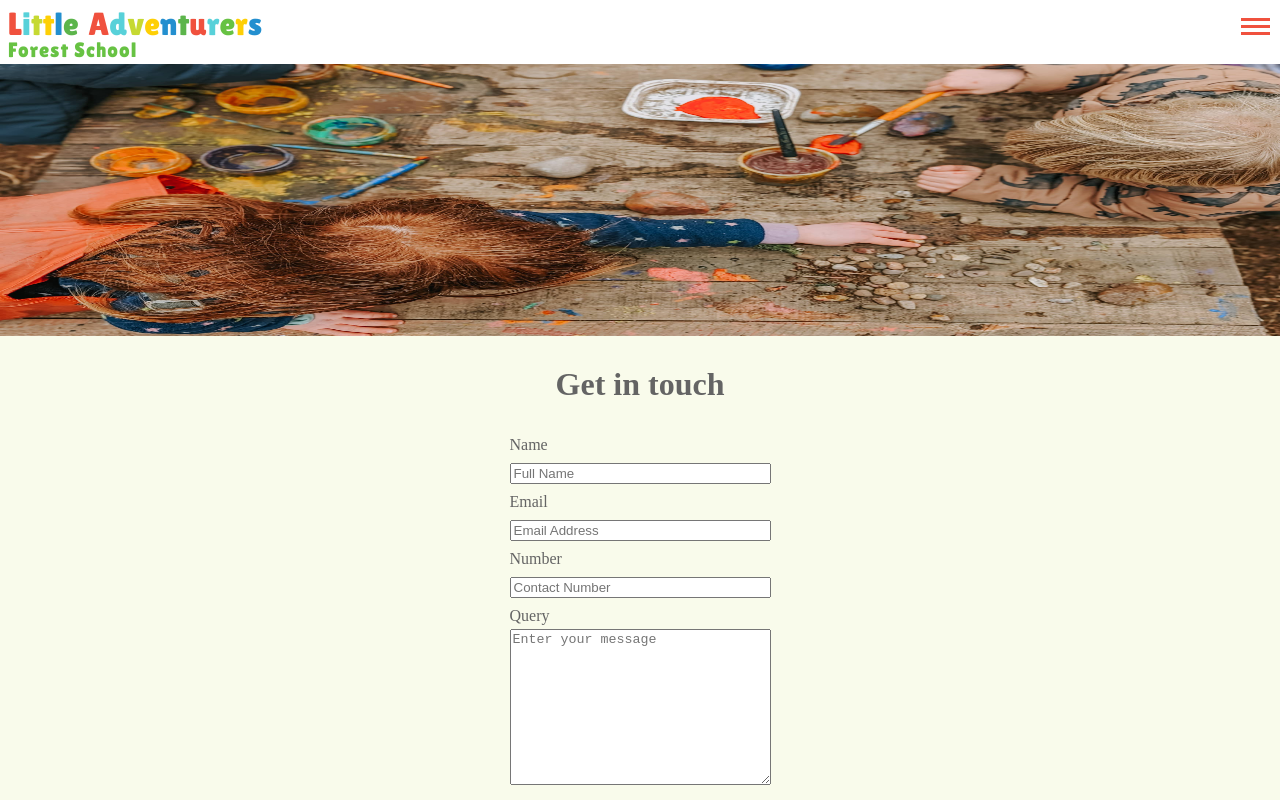
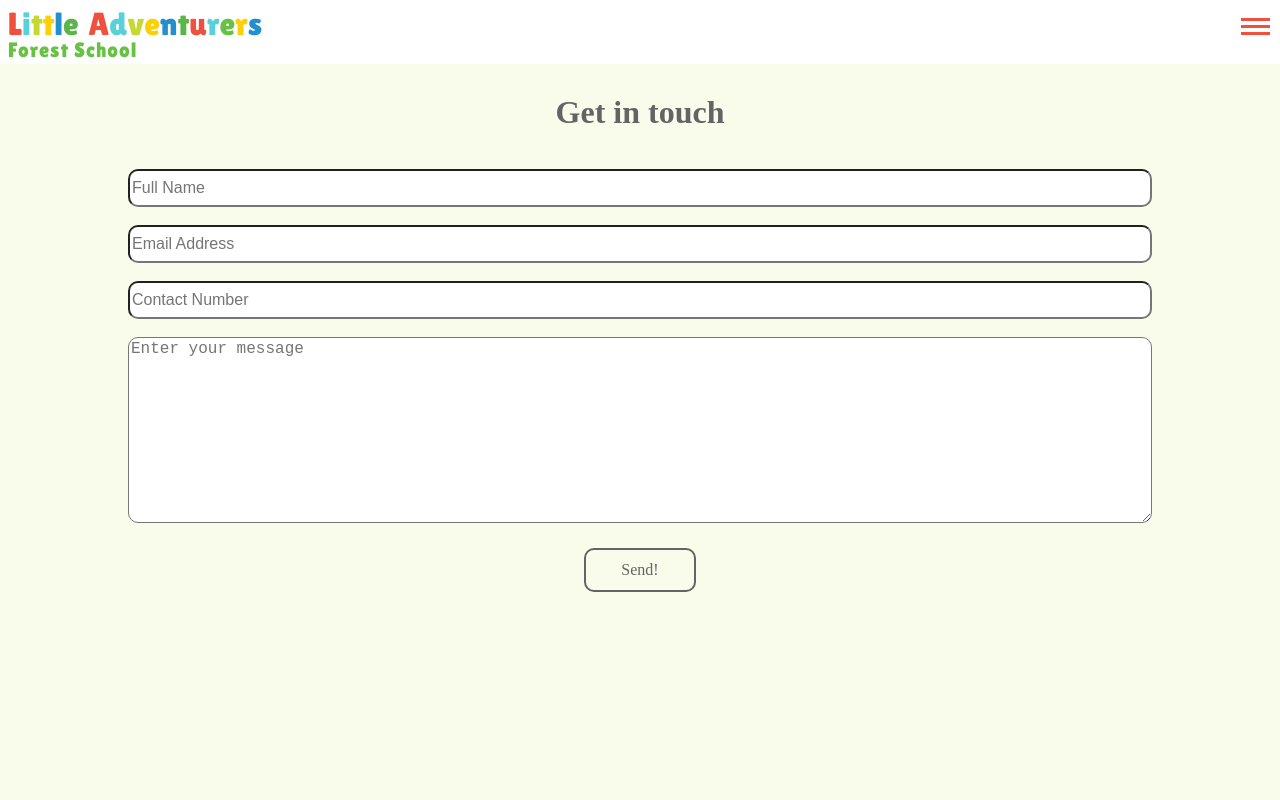
Before and after one commit to pally1995/litteAdventurers, a plain HTML site: page contact.html in a window 1280 px wide. Shown: the top 800 px of the page. Drawn offline with Linux system fonts and the light colour scheme.

Commit message:
contact form
added functionality to form

```diff
--- a/contact.css
+++ b/contact.css
@@ -1,5 +1,10 @@
 nav {
     margin-bottom: 3rem;
+}
+
+.main {
+    position: relative;
+    bottom: 15rem;
 }
 
 .contactContainer {
@@ -8,12 +13,11 @@ nav {
     margin: 0 auto;
     display: flex;
     flex-direction: column;
-    align-items: center;
 }
 
 h2 {
     font-size: 2rem;
-    padding: 2rem 0;
+    padding:  0  0 2rem 0;
 }
 
 form {
@@ -21,11 +25,29 @@ form {
     flex-direction: column;
 }
 
-form > label {
+/* form > label {
     text-align: left;
     margin: 5px 0;
+} */
+
+form > input{
+    margin: 9px 0;
+    height: 2rem;
+    font-size: 1rem;
+    border-radius: 10px;
 }
 
-form > input{
-    margin: 5px 0;
+form > textarea {
+    margin: 9px 0;
+    font-size: 1rem;
+    border-radius: 10px;
 }
+
+form > button {
+    margin: 1rem 0;
+    padding: .7rem;
+    width: 7rem;
+    align-self: center;
+    border: 2px solid;
+    border-radius: 10px;
+}
--- a/contact.html
+++ b/contact.html
@@ -6,10 +6,13 @@
     <meta name="viewport" content="width=device-width, initial-scale=1.0" />
     <title>Contact Us | Little Adventurers Forest School</title>
     <link rel="stylesheet" href="style.css" />
-    <link rel="stylesheet" href="contact.css">
-    <link rel="preconnect" href="https://fonts.googleapis.com">
-<link rel="preconnect" href="https://fonts.gstatic.com" crossorigin>
-<link href="https://fonts.googleapis.com/css2?family=Lilita+One&display=swap" rel="stylesheet">
+    <link rel="stylesheet" href="contact.css" />
+    <link rel="preconnect" href="https://fonts.googleapis.com" />
+    <link rel="preconnect" href="https://fonts.gstatic.com" crossorigin />
+    <link
+      href="https://fonts.googleapis.com/css2?family=Lilita+One&display=swap"
+      rel="stylesheet"
+    />
   </head>
   <body>
     <header>
@@ -42,32 +45,49 @@
             <span class="bar3"></span>
           </div>
         </div>
-        <img id="navImg" src="./Images/play.jpg" alt="">
         <ul class="active">
           <li class="home"><a href="./index.html">Home</a></li>
           <li class="whatsNew"><a href="./whatsNew.html">Whats New</a></li>
           <li class="gallery"><a href="./gallery.html">Gallery</a></li>
-          <li class="ourGrownUps"><a href="./grownUps.html">Our Grown Ups</a></li>
+          <li class="ourGrownUps">
+            <a href="./grownUps.html">Our Grown Ups</a>
+          </li>
           <li class="toddlers"><a href="./toddlers.html">Toddlers</a></li>
           <li class="preSchool"><a href="./preSchool.html">Pre-School</a></li>
           <li class="contact"><a href="./contact.html">Contact Us</a></li>
         </ul>
       </nav>
     </header>
-      <section class="contactContainer">
+    <section class="contactContainer main">
       <h2>Get in touch</h2>
-        <form>
-          <label for="name">Name</label>
-          <input type="text" id="name" name="name" placeholder="Full Name">
-          <label for="email">Email</label>
-          <input type="email" id="email" name="email" placeholder="Email Address">
-          <label for="numer">Number</label>
-          <input type="number" id="number" name="number" placeholder="Contact Number">
-          <label for="message">Query</label>
-          <textarea id="message" name="message" cols="30" rows="10" placeholder="Enter your message"></textarea>
+      <form action="https://formspree.io/f/xoqzgbrp" method="POST">
+        <!-- <label for="name">Name</label> -->
+        <input type="text" id="name" name="name" placeholder="Full Name" />
+        <!-- <label for="email">Email</label> -->
+        <input
+          type="email"
+          id="email"
+          name="email"
+          placeholder="Email Address"
+        />
+        <!-- <label for="numer">Number</label> -->
+        <input
+          type="number"
+          id="number"
+          name="number"
+          placeholder="Contact Number"
+        />
+        <!-- <label for="message">Query</label> -->
+        <textarea
+          id="message"
+          name="message"
+          cols="30"
+          rows="10"
+          placeholder="Enter your message"
+        ></textarea>
+        <button type="submit">Send!</button>
       </form>
     </section>
-
 
     <footer>
       <div class="address">
@@ -88,14 +108,31 @@
       </div>
       <div class="contactDetails">
         <a href="tel:07804495287">0780449287</a>
-        <a href="mailto:littleadventurers.adm@outlook.com">littleadventurers.adm@outlook.com</a>
-        <img src="./Images/300003651_563104908772126_7460314064965198395_n.jpg" alt="Forest school logo">
+        <a href="mailto:littleadventurers.adm@outlook.com"
+          >littleadventurers.adm@outlook.com</a
+        >
+        <img
+          src="./Images/300003651_563104908772126_7460314064965198395_n.jpg"
+          alt="Forest school logo"
+        />
       </div>
       <section class="socials">
         <h3>Join The Community</h3>
-        <a href="https://www.facebook.com/littleadventurersforestschool/?locale=en_GB" class="fb"><img src="./Images/fbIcon.png" alt="Facebook Icon"></a>
-        <a href="https://www.instagram.com/littleadventurersforestschool/" class="insta"><img src="./Images/instaIcon.png" alt="Instagram Icon"></a>
-        <a href="https://www.tiktok.com/@littleadventurers_forest" class="tiktok"><img src="./Images/tiktokIcon.png" alt="TikTok Icon"></a>
+        <a
+          href="https://www.facebook.com/littleadventurersforestschool/?locale=en_GB"
+          class="fb"
+          ><img src="./Images/fbIcon.png" alt="Facebook Icon"
+        /></a>
+        <a
+          href="https://www.instagram.com/littleadventurersforestschool/"
+          class="insta"
+          ><img src="./Images/instaIcon.png" alt="Instagram Icon"
+        /></a>
+        <a
+          href="https://www.tiktok.com/@littleadventurers_forest"
+          class="tiktok"
+          ><img src="./Images/tiktokIcon.png" alt="TikTok Icon"
+        /></a>
       </section>
     </footer>
     <script src="app.js"></script>
--- a/gallery.css
+++ b/gallery.css
@@ -1,3 +1,8 @@
 nav {
     margin-bottom: 3rem;
 }
+
+.main {
+    position: relative;
+    bottom: 15rem;
+}
--- a/preSchool.css
+++ b/preSchool.css
@@ -1,3 +1,8 @@
 nav {
     margin-bottom: 3rem;
 }
+
+.main {
+    position: relative;
+    bottom: 15rem;
+}
--- a/style.css
+++ b/style.css
@@ -24,6 +24,30 @@ time, mark, audio, video {
 	border: 0;
 	font-size: 100%;
 	vertical-align: baseline;
+}
+
+button {
+	border: none;
+    margin: 0;
+    padding: 0;
+    width: auto;
+    overflow: visible;
+
+    background: transparent;
+
+    /* inherit font & color from ancestor */
+    color: inherit;
+    font: inherit;
+
+    /* Normalize `line-height`. Cannot be changed from `normal` in Firefox 4+. */
+    line-height: normal;
+
+    /* Corrects font smoothing for webkit */
+    -webkit-font-smoothing: inherit;
+    -moz-osx-font-smoothing: inherit;
+
+    /* Corrects inability to style clickable `input` types in iOS */
+    -webkit-appearance: none;
 }
 
 /* HTML5 display-role reset for older browsers */
--- a/toddlers.css
+++ b/toddlers.css
@@ -1,3 +1,8 @@
 nav {
     margin-bottom: 3rem;
 }
+
+.main {
+    position: relative;
+    bottom: 15rem;
+}
--- a/whatsNew.css
+++ b/whatsNew.css
@@ -1,3 +1,8 @@
 nav {
     margin-bottom: 3rem;
 }
+
+.main {
+    position: relative;
+    bottom: 15rem;
+}
```
Also changed, not shown: gallery.html (+0 -1 lines), grownUps.html (+0 -1 lines), home.css (+11 -10 lines), preSchool.html (+0 -1 lines), toddlers.html (+0 -1 lines), whatsNew.html (+0 -1 lines). Lines whose indentation alone changed are shown as unchanged.
